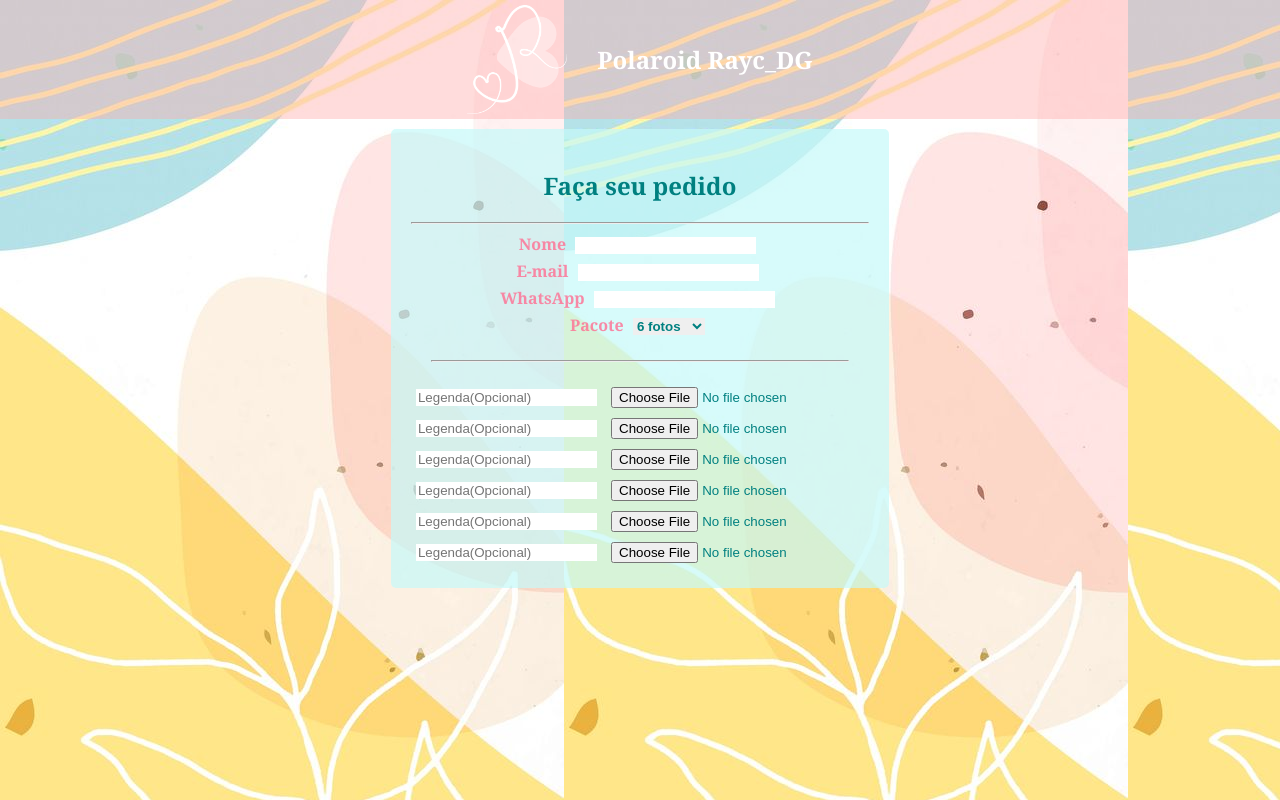
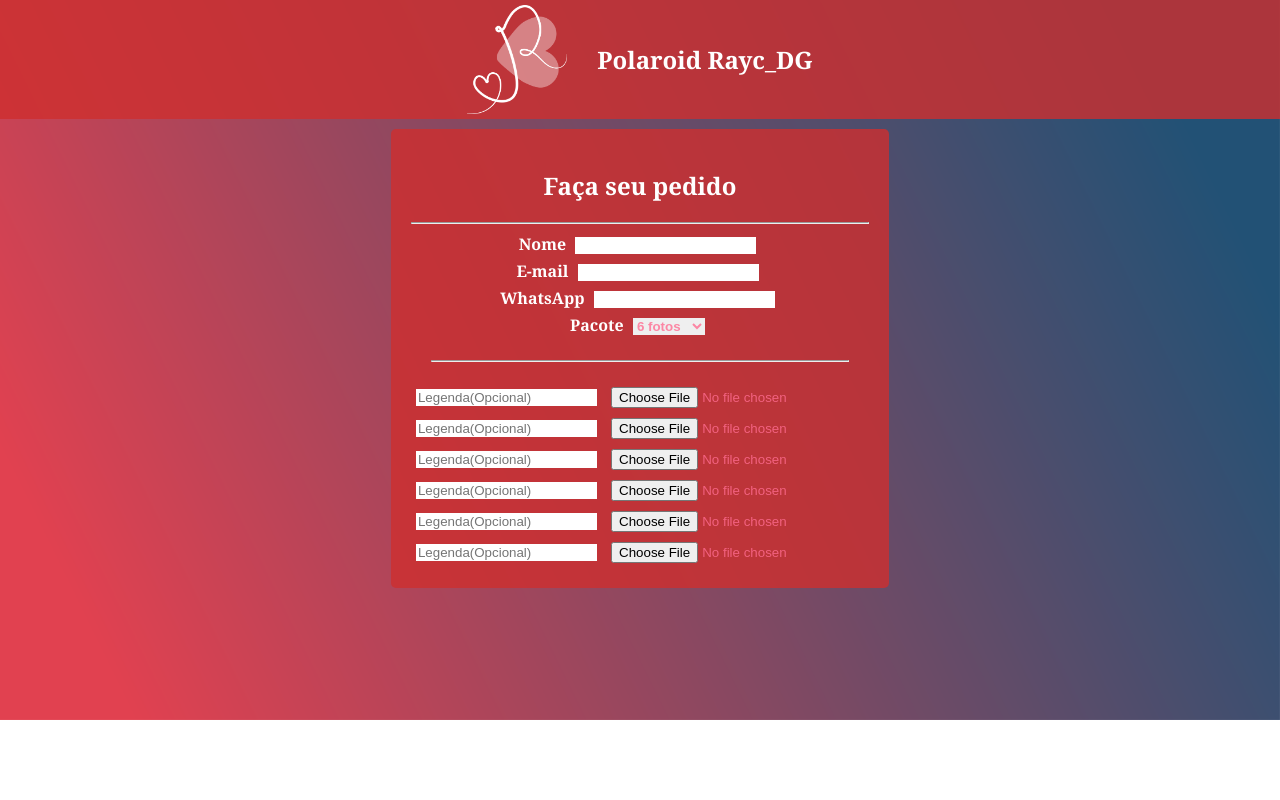
Before and after one commit to yssacst/rayc_dg_polaroid, a PHP site: page / in a window 1280 px wide. Run offline with PHP 8.4, Linux system fonts and the light colour scheme.

Commit message:
alterei background

```diff
--- a/index.php
+++ b/index.php
@@ -75,5 +75,9 @@
                 </div>
             </form>
         </div>
+
+        <!--  -->
+        <!-- PAGINA DE CONFIRMAÇÃO -->
+        <!-- FOOTER DADOS DE CONTATOS E REDE SOCIAL -->
     </body>
 </html>
--- a/style.css
+++ b/style.css
@@ -1,13 +1,15 @@
 body{
     font-family: Georgia, 'Times New Roman', Times, serif;
     text-align: center;
-    background-image: url("./img/back.jpg");
+    background-image: url("./img/fundo.png");
+    background-size: cover;
+    background-repeat: no-repeat;
     margin:0;
     display:block;
     color:white;
 }
 header{
-    background-color: rgba(255, 167, 167, 0.4);
+    background-color: rgba(207, 47, 47, 0.8);
     padding-top:5px;
     padding-bottom:5px;
     display: inline-flex;
@@ -24,14 +26,11 @@ header h2{
     margin-top:10px;
     padding:20px;
     border-radius: 5px;
-    background-color: rgba(199, 250, 250,0.7);
+    /* background-color: rgba(199, 250, 250,0.7); */
+    background-color: rgba(207, 47, 47, 0.8);
     display: inline-block;
 }
-#divForm h2{
-    color:teal;
-}
 form label{
-    color:rgba(255, 109, 145,0.8);
     font-weight: bold;
     text-align: left;
 }
@@ -42,12 +41,12 @@ form hr{
 form input {
     border: 0px solid white;
     margin:5px;
-    color:teal;
+    color:rgba(255, 109, 145,0.8);
 }
 
 form select {
     border: 0px solid white;
     margin:5px;
-    color:teal;
+    color:rgba(255, 109, 145,0.8);
     font-weight: bold;
 }
```
Also changed, not shown: img/fundo.png (added).
